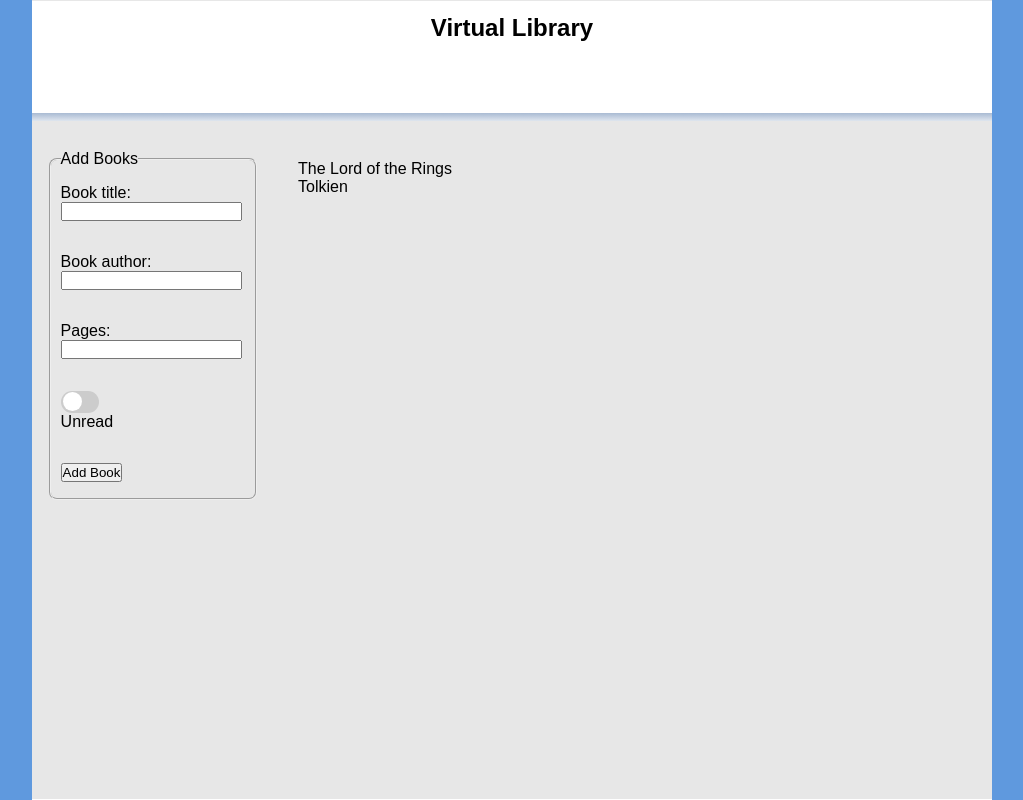
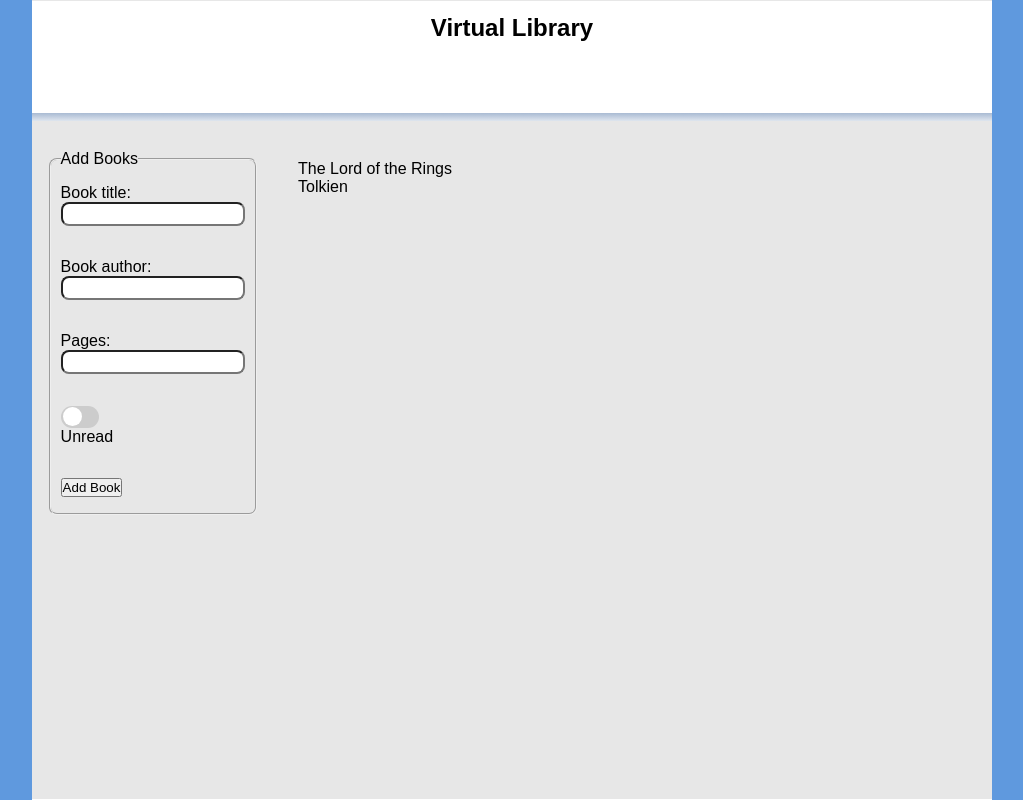
Before and after one commit to noOdin1/library_project, a plain HTML site: page index.html in a window 1280 px wide. Shown: the whole page, without its empty margins (128-1151 px from the left). Drawn offline with Linux system fonts and the light colour scheme.

Commit message:
Styling for the input area box

```diff
--- a/style.css
+++ b/style.css
@@ -135,6 +135,15 @@ legend {
 .inputEntry {
   padding: 1em 0.6em;
 }
+
+.textInput {
+  height: 1.8em;
+  width: 100%;
+  padding-left: 0.5em;
+  padding-right: 0.5em;
+  border-radius: 0.6em;
+}
+
 .content {
   grid-row: 2/3;
   grid-column: 2/3;
```
